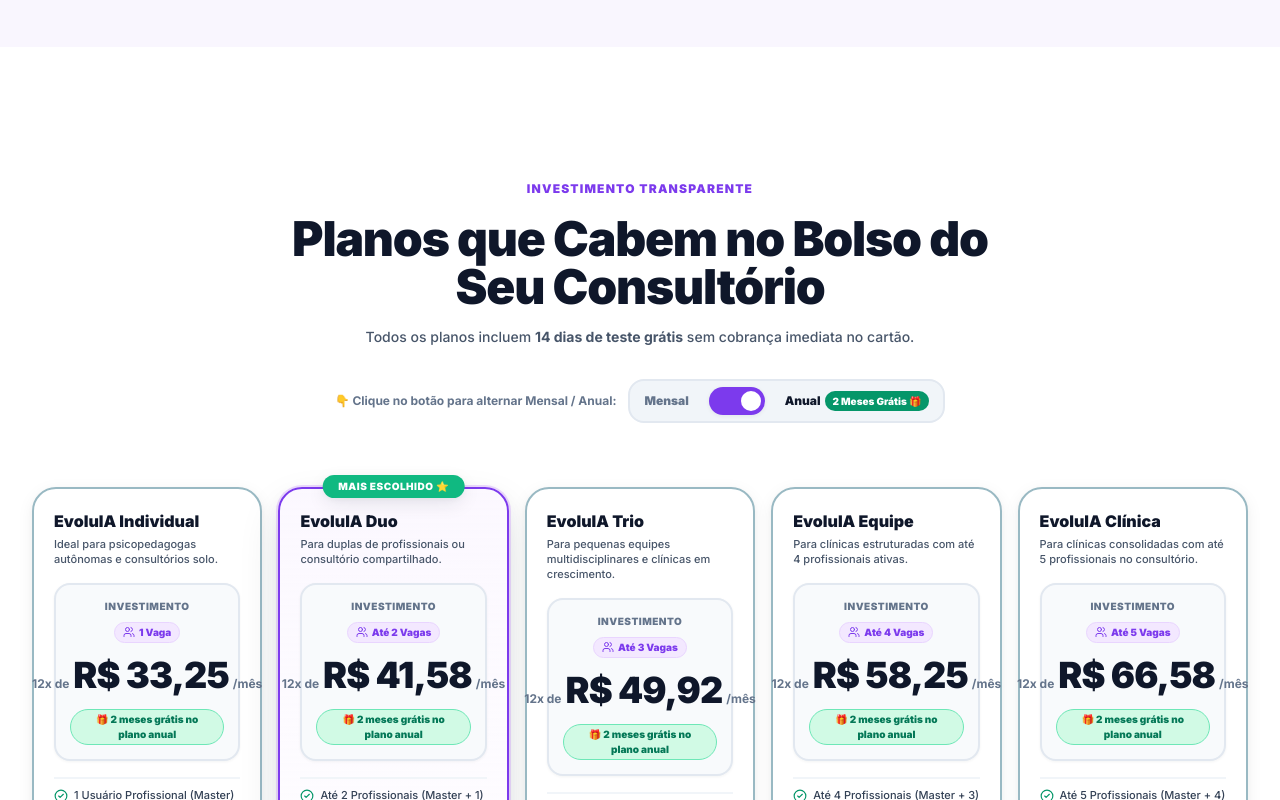
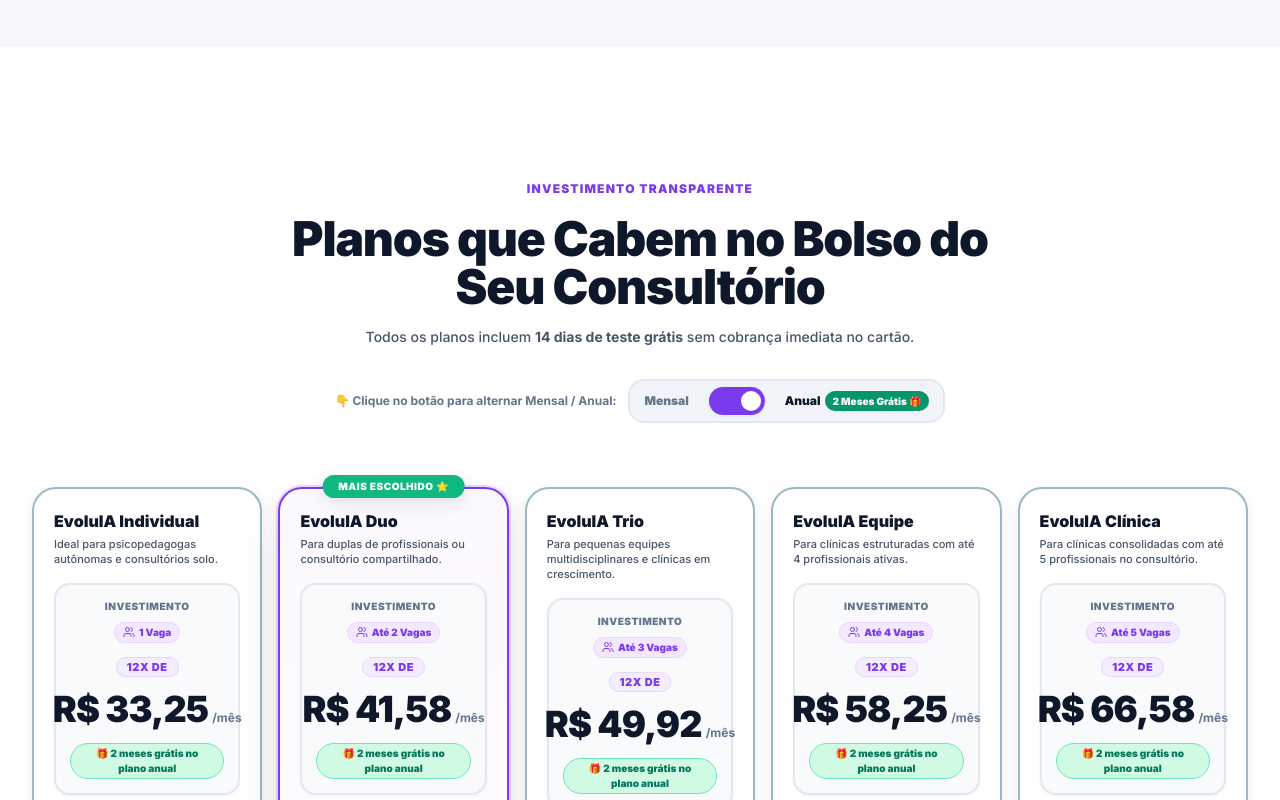
Before and after one commit to renatocarbone817/EvoluIA, a React (Vite) app: page / in a window 1280 px wide. Both pictures are taken after a click on the button 736 px from the left and 4323 px from the top of the page. Shown: the part 3923-4723 px from the top of the page. Built offline with nearby package versions, Linux system fonts and the light colour scheme; no server answers.

Commit message:
style(planos): posicionar '12x de' acima do preco para evitar deslocamento horizontal ao alternar

```diff
--- a/src/pages/landing/LandingPage.tsx
+++ b/src/pages/landing/LandingPage.tsx
@@ -833,13 +833,17 @@ export function LandingPage() {
                         </div>
                       </div>
 
-                      {/* Bottom Row: Preço Grande e /mês Junto na Mesma Linha com '12x de' se Anual */}
-                      <div className="flex items-baseline justify-center gap-1 pt-1">
-                        {billingPeriod === "yearly" && (
-                          <span className="text-xs font-bold text-slate-500 whitespace-nowrap">
+                      {/* 12x de encima do valor para centralização perfeita */}
+                      {billingPeriod === "yearly" && (
+                        <div className="text-center -mb-1 pt-0.5">
+                          <span className="text-[11px] font-black text-[#7C3AED] uppercase tracking-wider bg-purple-100/70 px-2.5 py-0.5 rounded-md border border-purple-200">
                             12x de
                           </span>
-                        )}
+                        </div>
+                      )}
+
+                      {/* Bottom Row: Preço Grande e /mês Junto na Mesma Linha - 100% Centralizado */}
+                      <div className="flex items-baseline justify-center gap-1 pt-1">
                         <span className="text-3xl sm:text-4xl font-black text-[#0F172A] tracking-tight whitespace-nowrap">
                           R$ {price.toFixed(2).replace(".", ",")}
                         </span>
--- a/src/pages/plan/PlanPage.tsx
+++ b/src/pages/plan/PlanPage.tsx
@@ -399,13 +399,17 @@ export function PlanPage() {
                       </div>
                     </div>
 
-                    {/* Bottom Row: Preço Grande e /mês Junto na Mesma Linha */}
-                    <div className="flex items-baseline justify-center gap-1 pt-1">
-                      {billingPeriod === "yearly" && (
-                        <span className="text-xs font-bold text-[#6B7C83] whitespace-nowrap">
+                    {/* 12x de encima do valor para centralização perfeita */}
+                    {billingPeriod === "yearly" && (
+                      <div className="text-center -mb-1 pt-0.5">
+                        <span className="text-[11px] font-black text-[#7C3AED] uppercase tracking-wider bg-purple-50 px-2.5 py-0.5 rounded-md border border-purple-200">
                           12x de
                         </span>
-                      )}
+                      </div>
+                    )}
+
+                    {/* Bottom Row: Preço Grande e /mês Junto na Mesma Linha - 100% Centralizado */}
+                    <div className="flex items-baseline justify-center gap-1 pt-1">
                       <span className="text-3xl sm:text-4xl font-black text-[#0D2329] tracking-tight whitespace-nowrap">
                         {displayedPrice}
                       </span>
```
